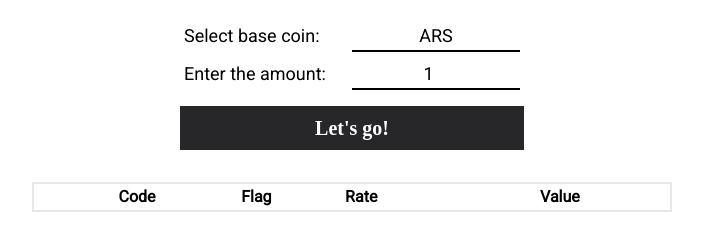
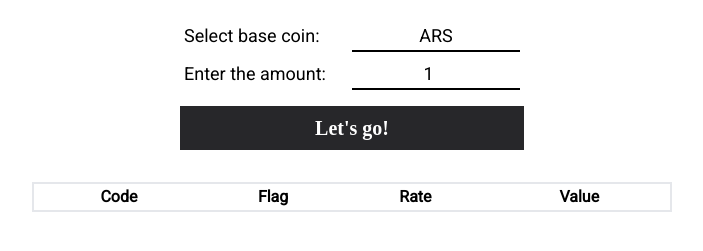
Before and after one commit to daniNKV/exchange-rates, a website with bundled scripts: page src/index.html in a window 1280 px wide. Shown: the part 139-390 px from the top of the page, without its empty margins (288-991 px from the left). Built offline with nearby package versions, Linux system fonts and the light colour scheme.

Commit message:
Unifying text center

```diff
--- a/src/index.html
+++ b/src/index.html
@@ -52,19 +52,19 @@
                 </tr>
             </thead> -->
 
-            <tbody>
+            <tbody class="text-center">
 
-                <tr class="p-2 text-center font-bold ">
+                <tr class="p-2 font-bold ">
                     <td>Code</td>
-                    <td class="w-5">Flag</td>
+                    <td>Flag</td>
                     <td>Rate</td>
                     <td>Value</td>
                 </tr>
 
                 <template>
-                    <tr class="p-2 text-center">
+                    <tr class="p-2 ">
                         <td id="code"></td>
-                        <td id="flag"></td>
+                        <td id="flag" class="w-5"></td>
                         <td id="rate"></td>
                         <td id="value"></td>
                     </tr>
```
